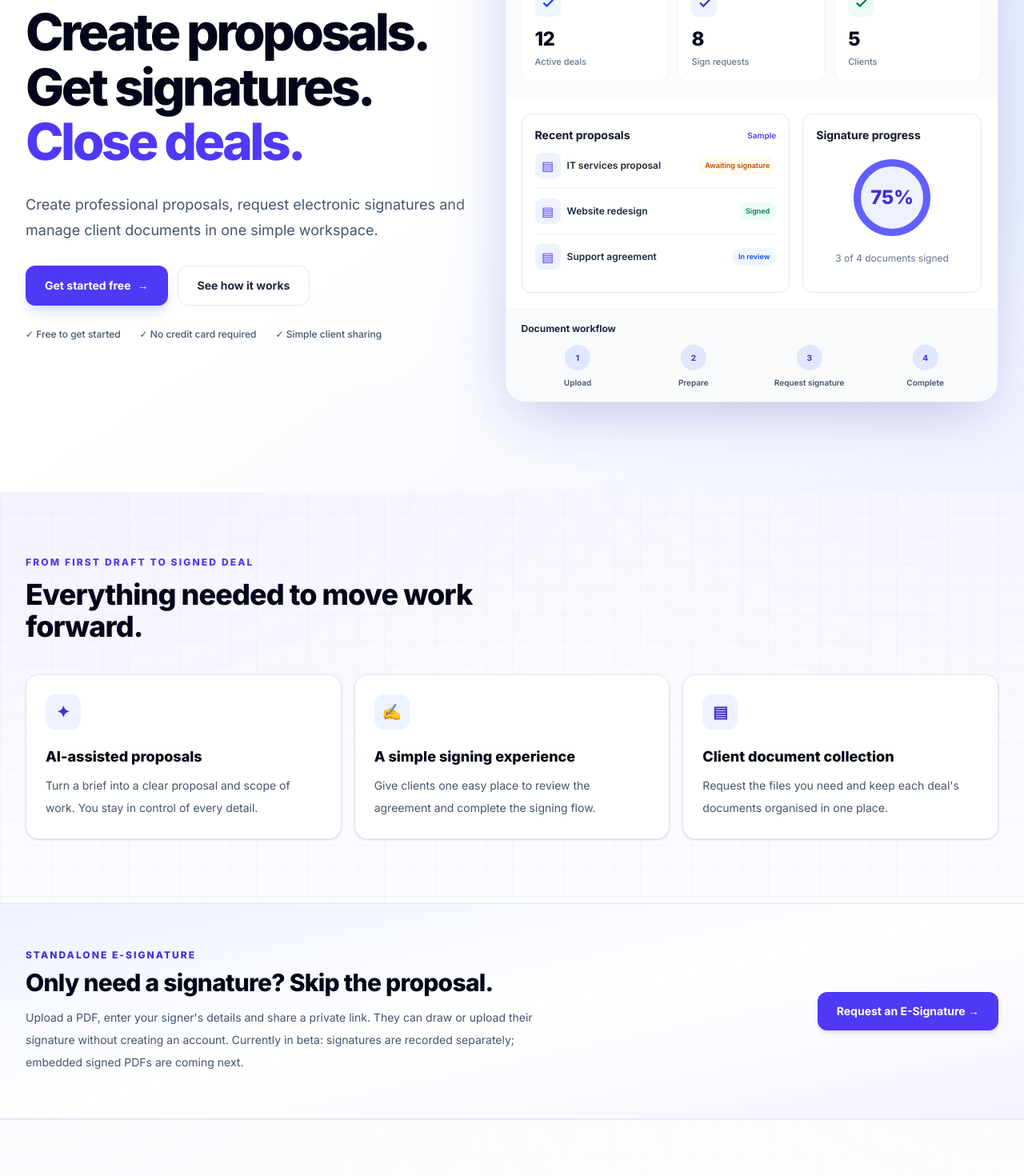
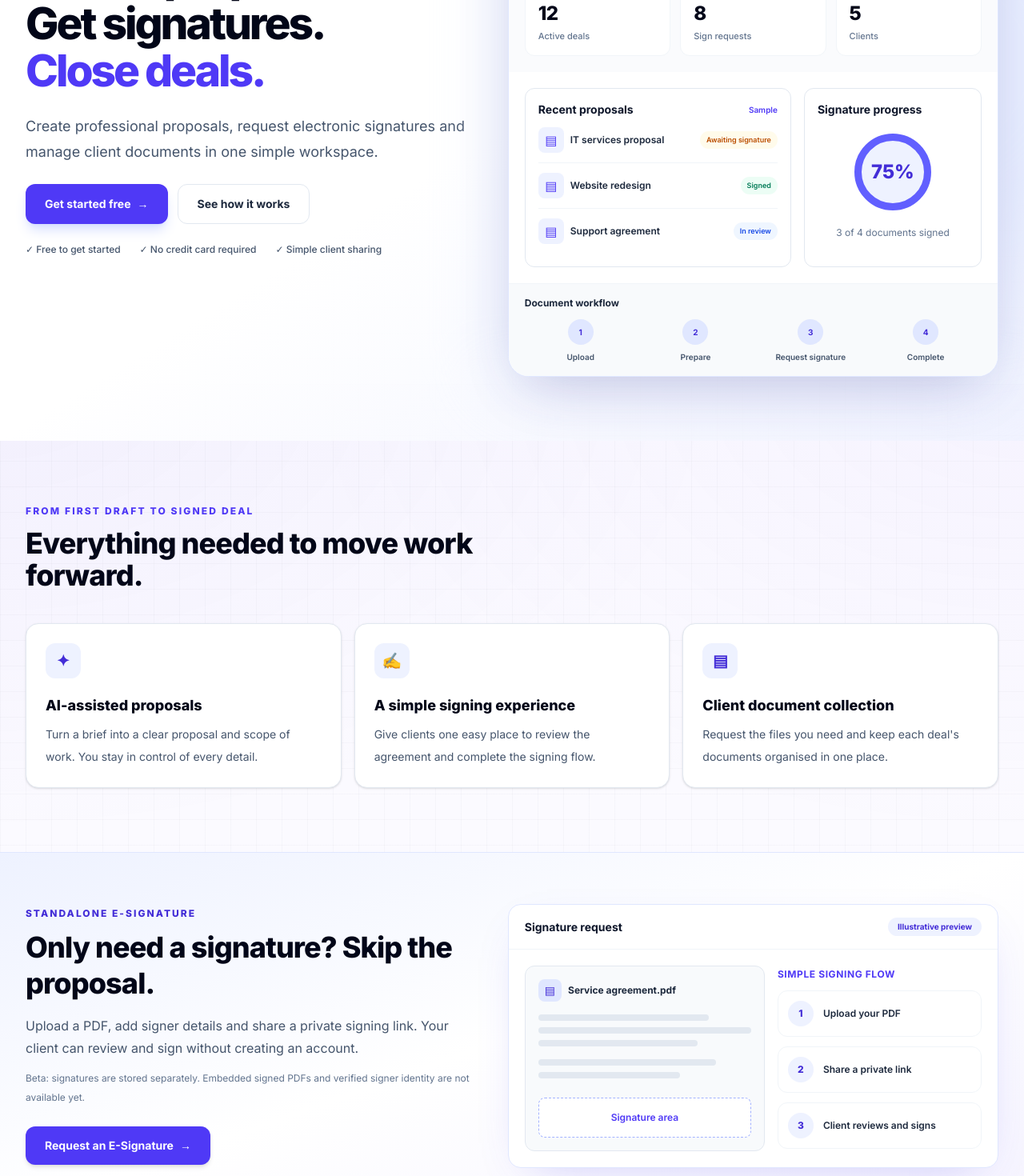
Before and after one commit to Abhay-Sharma14/signdealdocs, a Next.js app: page / in a window 1280 px wide. Shown: the part 320-1790 px from the top of the page at 80% size. Built offline with nearby package versions, Linux system fonts and the light colour scheme.

Commit message:
Polish enterprise homepage spacing, showcase e-signing and simplify pricing

```diff
--- a/components/home-page.tsx
+++ b/components/home-page.tsx
@@ -63,10 +63,10 @@ export default function HomePage() {
       <main className="flex-1">
         <section className="relative isolate overflow-hidden bg-gradient-to-br from-white via-white to-indigo-50/70">
           <div className="pointer-events-none absolute -right-40 top-12 -z-10 h-[550px] w-[550px] rounded-full bg-indigo-100/60 blur-3xl" />
-          <div className="mx-auto grid max-w-7xl items-center gap-12 px-4 py-16 sm:px-6 sm:py-24 lg:grid-cols-[.95fr_1.05fr] lg:gap-10 lg:px-8 lg:py-28">
-            <div className="space-y-7">
+          <div className="mx-auto grid max-w-7xl items-start gap-10 px-4 py-12 sm:px-6 sm:py-16 lg:grid-cols-[.95fr_1.05fr] lg:gap-12 lg:px-8 lg:py-20">
+            <div className="space-y-6 lg:pt-12">
               <p className="inline-flex items-center gap-2 rounded-full bg-indigo-50 px-4 py-2 text-xs font-extrabold uppercase tracking-[.12em] text-indigo-700"><span aria-hidden="true">✦</span> The complete deal workspace</p>
-              <h1 className="max-w-2xl text-[clamp(2.65rem,5vw,4.5rem)] font-extrabold leading-[1.07] tracking-[-.055em] text-slate-950">Create proposals.<br />Get signatures.<br /><span className="text-indigo-600">Close deals.</span></h1>
+              <h1 className="max-w-2xl text-[clamp(2.5rem,4.3vw,4rem)] font-extrabold leading-[1.07] tracking-[-.055em] text-slate-950">Create proposals.<br />Get signatures.<br /><span className="text-indigo-600">Close deals.</span></h1>
               <p className="max-w-xl text-base leading-8 text-slate-600 sm:text-lg">Create professional proposals, request electronic signatures and manage client documents in one simple workspace.</p>
               <div className="flex flex-wrap gap-3">
                 <Link href="/login" className="inline-flex items-center justify-center rounded-xl bg-indigo-600 px-6 py-3.5 text-sm font-bold text-white shadow-lg shadow-indigo-200/70 transition hover:bg-indigo-700">Get started free <span className="ml-2" aria-hidden="true">→</span></Link>
@@ -103,16 +103,30 @@ export default function HomePage() {
         </section>
 
         <section className="border-y border-indigo-100 bg-gradient-to-br from-indigo-50 via-white to-violet-50">
-          <div className="mx-auto grid max-w-7xl items-center gap-7 px-4 py-14 sm:px-6 lg:grid-cols-[1fr_auto] lg:px-8">
+          <div className="mx-auto grid max-w-7xl items-center gap-8 px-4 py-12 sm:px-6 lg:grid-cols-[.95fr_1.05fr] lg:gap-12 lg:px-8 lg:py-16">
             <div>
               <p className="text-xs font-extrabold uppercase tracking-[.17em] text-indigo-700">Standalone E-Signature</p>
-              <h2 className="mt-2 text-2xl font-extrabold tracking-tight text-slate-950 sm:text-3xl">Only need a signature? Skip the proposal.</h2>
-              <p className="mt-3 max-w-2xl text-sm leading-7 text-slate-600">Upload a PDF, enter your signer&apos;s details and share a private link. They can draw or upload their signature without creating an account. Currently in beta: signatures are recorded separately; embedded signed PDFs are coming next.</p>
+              <h2 className="mt-3 max-w-xl text-3xl font-extrabold leading-tight tracking-tight text-slate-950 sm:text-4xl">Only need a signature? Skip the proposal.</h2>
+              <p className="mt-4 max-w-xl text-sm leading-7 text-slate-600 sm:text-base">Upload a PDF, add signer details and share a private signing link. Your client can review and sign without creating an account.</p>
+              <p className="mt-3 max-w-xl text-xs leading-6 text-slate-500">Beta: signatures are stored separately. Embedded signed PDFs and verified signer identity are not available yet.</p>
+              <Link href="/signatures/new" className="mt-6 inline-flex items-center justify-center rounded-xl bg-indigo-600 px-6 py-3.5 text-sm font-bold text-white shadow-md transition hover:bg-indigo-700">Request an E-Signature <span aria-hidden="true" className="ml-2">→</span></Link>
             </div>
-            <Link href="/signatures/new" className="inline-flex items-center justify-center rounded-xl bg-indigo-600 px-6 py-3.5 text-sm font-bold text-white shadow-md hover:bg-indigo-700">Request an E-Signature →</Link>
+            <div className="overflow-hidden rounded-2xl border border-indigo-100 bg-white shadow-[0_18px_55px_-30px_rgba(79,70,229,.35)]">
+              <div className="flex items-center justify-between border-b border-slate-100 px-5 py-4"><span className="text-sm font-bold text-slate-900">Signature request</span><span className="rounded-full bg-indigo-50 px-3 py-1 text-[10px] font-bold text-indigo-700">Illustrative preview</span></div>
+              <div className="grid gap-4 p-5 sm:grid-cols-[1fr_.85fr]">
+                <div className="rounded-xl border border-slate-200 bg-slate-50 p-4">
+                  <div className="mb-4 flex items-center gap-2"><span className="rounded-lg bg-indigo-100 px-2 py-1 text-sm text-indigo-700">▤</span><span className="text-xs font-bold text-slate-800">Service agreement.pdf</span></div>
+                  <div className="space-y-2"><div className="h-2 w-4/5 rounded-full bg-slate-200"/><div className="h-2 w-full rounded-full bg-slate-200"/><div className="h-2 w-3/4 rounded-full bg-slate-200"/><div className="mt-4 h-2 w-5/6 rounded-full bg-slate-200"/><div className="h-2 w-2/3 rounded-full bg-slate-200"/></div>
+                  <div className="mt-6 rounded-lg border border-dashed border-indigo-300 bg-white px-3 py-4 text-center text-xs font-semibold text-indigo-600">Signature area</div>
+                </div>
+                <div className="flex flex-col justify-center gap-3">
+                  <p className="text-xs font-bold uppercase tracking-wider text-indigo-600">Simple signing flow</p>
+                  {["Upload your PDF","Share a private link","Client reviews and signs"].map((step,i)=><div key={step} className="flex items-center gap-3 rounded-xl border border-slate-100 bg-white p-3"><span className="flex h-8 w-8 shrink-0 items-center justify-center rounded-full bg-indigo-50 text-xs font-extrabold text-indigo-700">{i+1}</span><span className="text-xs font-semibold text-slate-800">{step}</span></div>)}
+                </div>
+              </div>
+            </div>
           </div>
         </section>
-
         <section id="how-it-works" className="border-y border-slate-200/70 bg-white/70">
           <div className="mx-auto max-w-7xl px-4 py-16 sm:px-6 lg:px-8 lg:py-20">
             <h2 className="text-3xl font-extrabold tracking-tight text-slate-950 sm:text-4xl">{t("howTitle")}</h2>
@@ -149,7 +163,7 @@ export default function HomePage() {
             <p className="text-xs font-extrabold uppercase tracking-[.18em] text-indigo-600">{t("pricingEyebrow")}</p>
             <h2 className="mt-3 text-3xl font-extrabold tracking-tight text-slate-950 sm:text-4xl">{t("pricingTitle")}</h2>
             <p className="mt-3 text-sm leading-7 text-slate-600">{t("pricingCopy")}</p>
-            <p className="mt-3 inline-flex rounded-full border border-violet-100 bg-violet-50 px-3 py-1 text-xs font-semibold text-violet-800">Paid plans are a preview · Subscriptions are not available yet</p>
+            <p className="mt-3 inline-flex rounded-full border border-violet-100 bg-violet-50 px-3 py-1 text-xs font-semibold text-violet-800">Preview pricing · Paid subscriptions are not yet available</p>
           </div>
           <div className="mx-auto mt-7 flex max-w-sm items-center justify-between gap-3 rounded-2xl border border-slate-200 bg-white px-4 py-3 shadow-sm">
             <label htmlFor="billing-country" className="text-sm font-semibold text-slate-700">Billing country</label>
@@ -161,7 +175,7 @@ export default function HomePage() {
               <option value="OTHER">Other countries</option>
             </select>
           </div>
-          <div className="mt-10 grid gap-4 sm:grid-cols-2 xl:grid-cols-4">
+          <div className="mt-10 grid gap-4 md:grid-cols-2 lg:grid-cols-4">
             {[
               { name: t("free"), price: "$0", india: "₹0", subtitle: "Explore the workflow", features: ["Create and review proposals", "Share a client deal link", "Collect signatures and documents"], featured: false, available: true },
               { name: "Starter", price: "$4.99", india: "₹299", subtitle: "For independent professionals", features: ["Everything in Free", "More deals and AI proposals (planned)", "Reusable proposal templates (planned)"], featured: false, available: false },
@@ -176,7 +190,7 @@ export default function HomePage() {
                   <span className="text-4xl font-extrabold tracking-tight text-slate-950">{billingCountry === "IN" ? plan.india : billingCountry === "US" ? plan.price : plan.available ? "Free" : "Coming soon"}</span>
                   {(billingCountry === "IN" || billingCountry === "US") && <span className="text-xs text-slate-500">/ month</span>}
                 </div>
-                <p className="mt-1 text-xs text-slate-500">{billingCountry === "IN" ? "India · INR · indicative" : billingCountry === "US" ? "United States · USD · indicative" : "Local paid pricing has not been announced"}</p>
+
                 <div className="my-5 border-t border-slate-100" />
                 <ul className="flex-1 space-y-3">
                   {plan.features.map((feature) => <li key={feature} className="flex gap-2 text-sm leading-6 text-slate-600"><span className="shrink-0 font-bold text-indigo-600">✓</span><span>{feature}</span></li>)}
@@ -190,7 +204,7 @@ export default function HomePage() {
             ))}
           </div>
           <p className="mx-auto mt-6 max-w-4xl text-center text-xs leading-6 text-slate-500">
-            Pricing reflects the selected billing country, independently of the website language. India and US amounts are proposed, not final. Other regions will be announced later. Taxes, quotas, features, and billing terms are subject to confirmation. No paid checkout is active.
+            Preview pricing only. Paid subscriptions are not yet available. Prices, features and taxes may change before launch.
           </p>
         </section>
 
```
